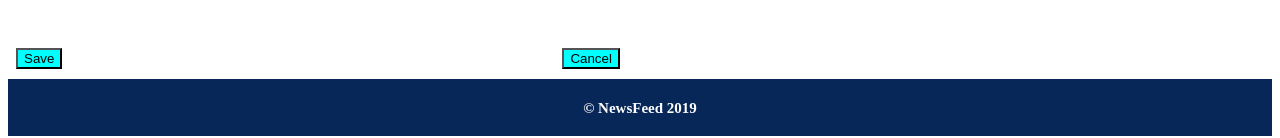
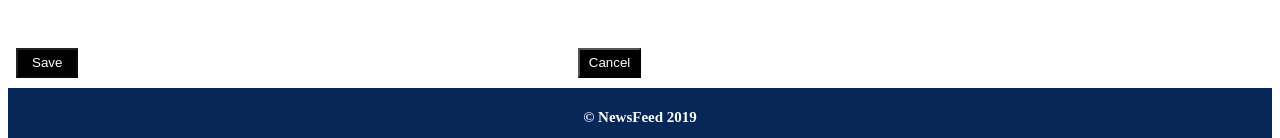
Before and after one commit to ohmpatelepam/Angular-2, an Angular app: page /addarticle in a window 1280 px wide. Shown: the part 459-597 px from the top of the page. Built offline with nearby package versions, Linux system fonts and the light colour scheme; no server answers.

Commit message:
validation Implemented

```diff
--- a/src/app/addarticle/addarticle.component.css
+++ b/src/app/addarticle/addarticle.component.css
@@ -1,8 +1,9 @@
 .lowerbuttons{
-    background-color: aqua;
+    background-color:black;
     margin-right: 500px;
-    width: auto;
-    height: auto;
+    width: 5%;
+    height: 30px;
+    color: white;
 }
 #short-description-input{
     height: 50px;;
--- a/src/app/addarticle/addarticle.component.html
+++ b/src/app/addarticle/addarticle.component.html
@@ -22,7 +22,7 @@
             </div><br>
         </div>
         <div id="button_div">
-                <input type="submit" value="Save" class="lowerbuttons">
+                <input type="submit" value="Save" class="lowerbuttons" [disabled]="!form.valid">
                 <input type="reset" (click) = "cancel()" value="Cancel" class="lowerbuttons">
         </div>
    </form>
--- a/src/app/addarticle/addarticle.component.ts
+++ b/src/app/addarticle/addarticle.component.ts
@@ -1,7 +1,7 @@
 import { Component, OnInit, Input } from '@angular/core';
 import { Router} from '@angular/router';
 import { obj,ModelService } from '../model.service';
-import { FormGroup, FormBuilder,Validators} from '@angular/forms';
+import { FormGroup, FormBuilder,Validators, FormControl} from '@angular/forms';
 
 @Component({
   selector: 'app-addarticle',
@@ -24,12 +24,12 @@ export class AddarticleComponent implements OnInit {
   }
   createForm(){
     this.form = this.fb.group({
-          heading: [''],
-          description: [''],
-          content:[''],
-          date:[''],
-          author:[''],
-          sourceURL:['']
+          heading: new FormControl('',[Validators.required]),
+          description: new FormControl('',[Validators.required]),
+          content:new FormControl('',[Validators.required]),
+          date:new FormControl('',[Validators.required]),
+          author:new FormControl('',[Validators.required]),
+          sourceURL:new FormControl('',[Validators.required])
         });
   }
 
@@ -37,18 +37,10 @@ export class AddarticleComponent implements OnInit {
     this.createForm();
   }
 
-  saveClicked(){
-    if(this.validate(this.form.get("heading").value,this.form.get("description").value,this.form.get("content").value, this.form.get("author").value,this.form.get("date").value)){
-      this.newData.sourceText = this.form.get("heading").value;
-      this.newData.descriptionText = this.form.get("description").value;
-      this.newData.contentText = this.form.get("content").value;
-      this.newData.authorText = this.form.get("author").value;
-      this.newData.dateText = this.form.get("date").value;
-      this.newData.imageurlText = this.form.get("sourceURL").value;
-      this.model.addNews(this.newData);
-      alert("News Successfully Added");
-      this.route.navigateByUrl('');
-    }
+   saveClicked(){
+
+    alert("News Successfully Added");
+    this.route.navigateByUrl('');
   }
   validate(heading,description,content,author,date){
    if(heading == "" || description == "" || content == "" || author == "" || date == ""){
--- a/src/app/aside/aside.component.html
+++ b/src/app/aside/aside.component.html
@@ -2,7 +2,7 @@
     <p ><b>SELECT CATEGORY</b></p>
     <!-- <select id="dropdown"  (change) = "changeNews($event.target.value)"> -->
    <select id="dropdown" (change) = "changedNews($event.target.value)">
-       <option value="all"> <a>All</a></option>
+       <option value="all" selected> <a>All</a></option>
        <option *ngFor="let news of newsList | keyvalue" value={{news.key}}>
           <a>
              {{news.key}}
--- a/src/app/continuereading/continuereading.component.html
+++ b/src/app/continuereading/continuereading.component.html
@@ -3,6 +3,7 @@
         <div class="modal-header">
             <span class="close" (click) = "closePressed()">&times;</span>
             <h2>{{data.sourceText}}</h2>
+            <p>Date: {{data.dateText}}</p>
         </div>
         <div class="modal-body">
             <p>{{data.descriptionText}}</p>
```
